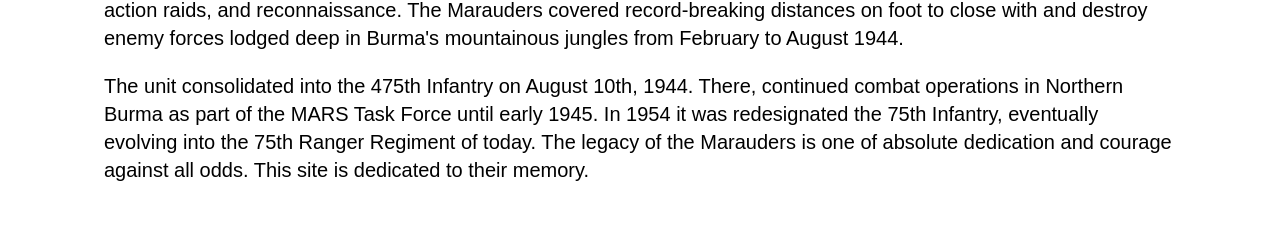
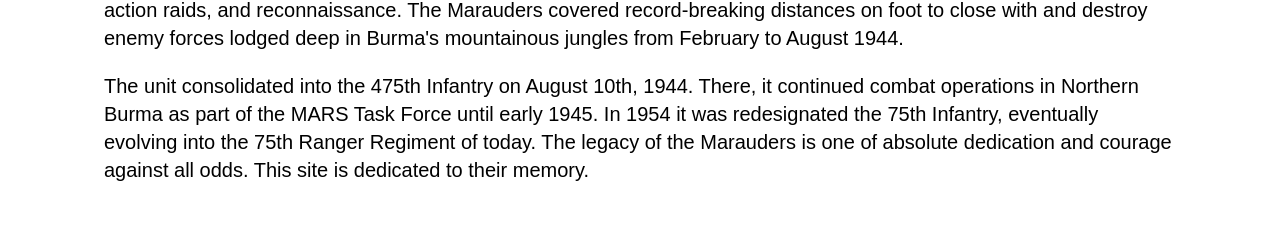
Before and after one commit to JH175/5307th, a Next.js app: page / in a window 1280 px wide. Shown: the part 1305-1539 px from the top of the page. Built offline with nearby package versions, Linux system fonts and the light colour scheme; a web font is replaced by a local one.

Commit message:
Update index.js
Correct text.

```diff
--- a/pages/index.js
+++ b/pages/index.js
@@ -45,7 +45,7 @@ function Home() {
         </p>
         <p>
           {`The unit consolidated into the 475th Infantry on August 10th, 1944.
-          There, continued combat operations in Northern Burma as part of the
+          There, it continued combat operations in Northern Burma as part of the
           MARS Task Force until early 1945. In 1954 it was redesignated the 75th
           Infantry, eventually evolving into the 75th Ranger Regiment of today.
           The legacy of the Marauders is one of absolute dedication and courage
```
